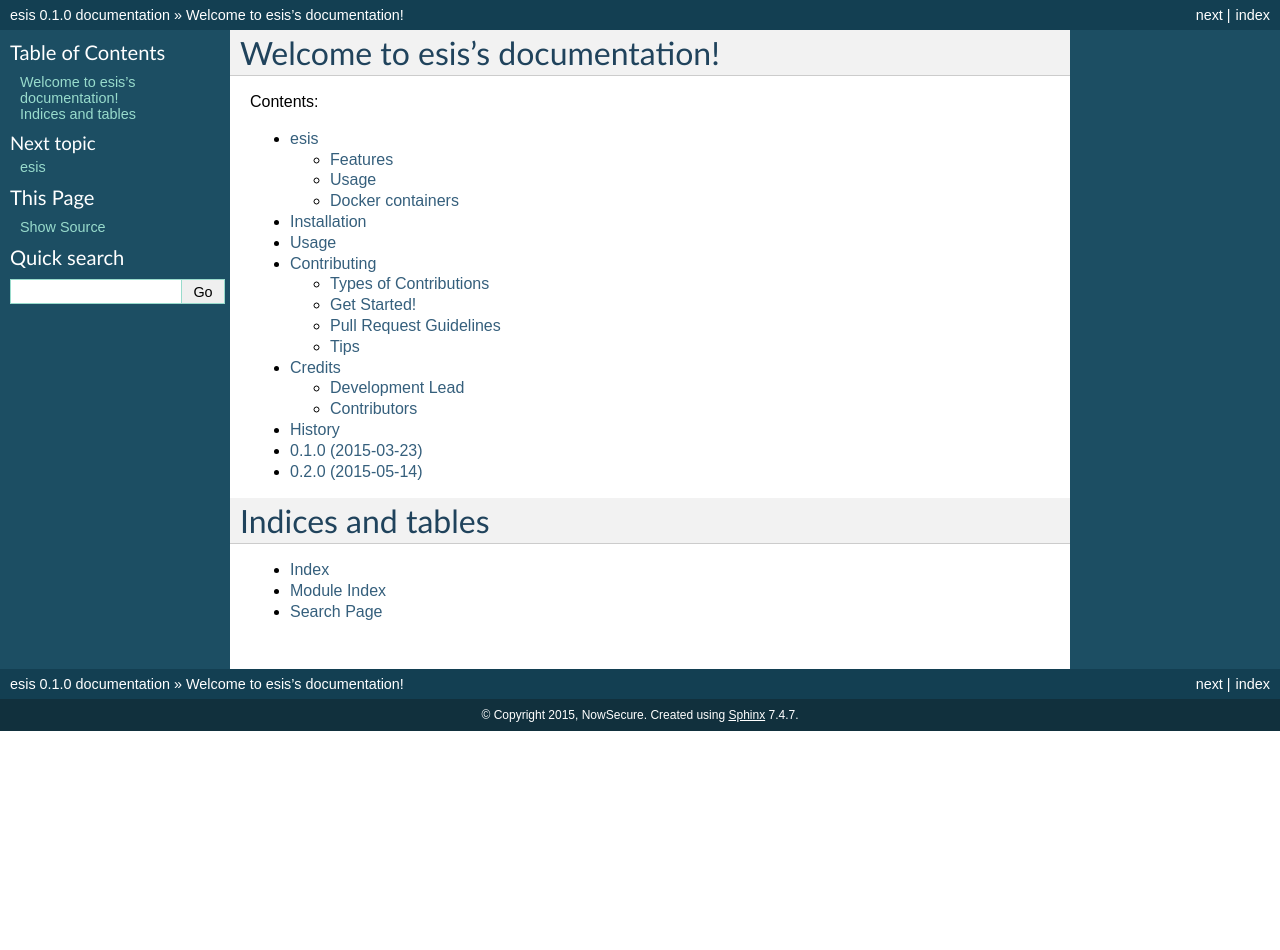
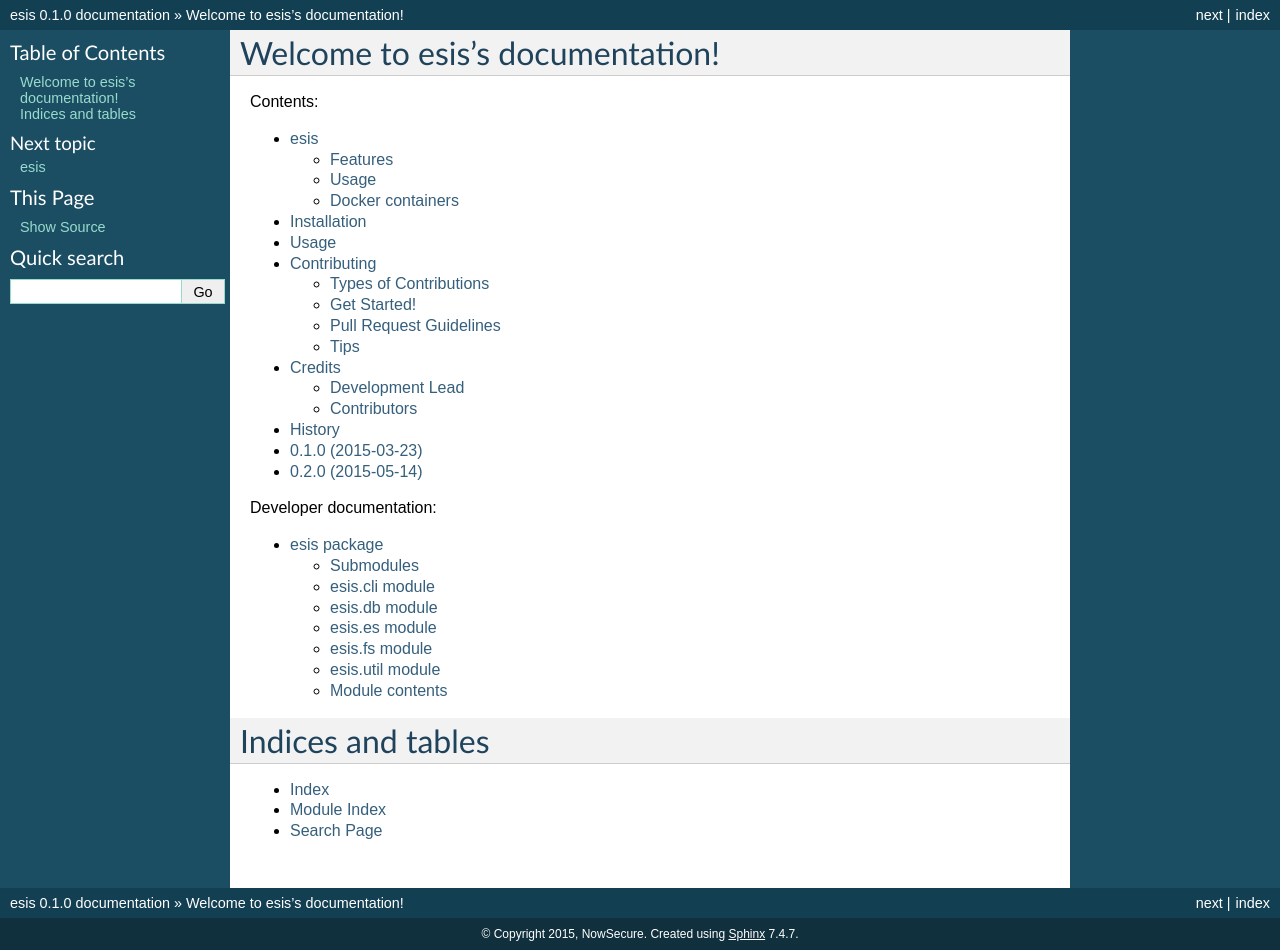
Before and after one commit to jcollado/esis, a Sphinx documentation site: the page built from docs/index.rst, in a window 1280 px wide. Built offline with Sphinx 7.4.7, drawn with Linux system fonts in a browser that asks for light colours; before the commit the page ends 900 px from its top, so only the background shows below that.

Commit message:
Add developer documentation

```diff
--- /dev/null
+++ b/docs/esis.rst
@@ -0,0 +1,54 @@
+esis package
+============
+
+Submodules
+----------
+
+esis.cli module
+---------------
+
+.. automodule:: esis.cli
+    :members:
+    :undoc-members:
+    :show-inheritance:
+
+esis.db module
+--------------
+
+.. automodule:: esis.db
+    :members:
+    :undoc-members:
+    :show-inheritance:
+
+esis.es module
+--------------
+
+.. automodule:: esis.es
+    :members:
+    :undoc-members:
+    :show-inheritance:
+
+esis.fs module
+--------------
+
+.. automodule:: esis.fs
+    :members:
+    :undoc-members:
+    :show-inheritance:
+
+esis.util module
+----------------
+
+.. automodule:: esis.util
+    :members:
+    :undoc-members:
+    :show-inheritance:
+
+
+Module contents
+---------------
+
+.. automodule:: esis
+    :members:
+    :undoc-members:
+    :show-inheritance:
--- a/docs/index.rst
+++ b/docs/index.rst
@@ -18,6 +18,14 @@ Contents:
    authors
    history
 
+
+Developer documentation:
+
+.. toctree::
+
+   esis
+
+
 Indices and tables
 ==================
 
```
